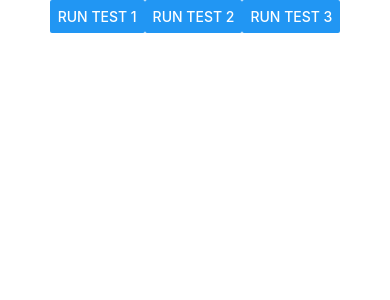
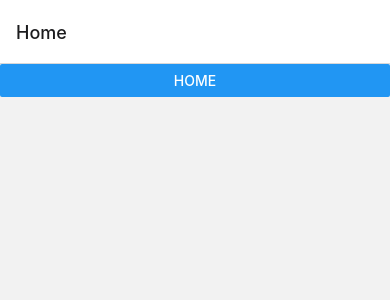
Before and after one commit to swroberson/Trash-2-Treasure, a React Native app: screen / in a window 390 px wide. Shown: the top 300 px of the page. Built offline with nearby package versions, Linux system fonts and the light colour scheme.

Commit message:
Added Navigation Component
Added Navigation Component

```diff
--- a/App.js
+++ b/App.js
@@ -1,14 +1,49 @@
-import React, { Component } from "react";
+import { staticBlock } from "@babel/types";
+//import React, { Component } from "react";
 import { Button, Text, TextInput, View, StyleSheet, SafeAreaView } from "react-native";
+import * as React from 'react';
+import { NavigationContainer } from '@react-navigation/native';
+import { createNativeStackNavigator } from '@react-navigation/native-stack';
+
+const Stack = createNativeStackNavigator();
 
 const App = () => {
+  return (
+      <NavigationContainer>
+        <Stack.Navigator>
+          <Stack.Screen
+            name="Home"
+            component={HomeScreen}
+            options={{ title: 'Home' }}
+          />
+          <Stack.Screen
+            name="Test"
+            component={TestScreen}
+            options={{ title: 'Test'}}
+          />
+        </Stack.Navigator>
+      </NavigationContainer>
+  );
+};
+
+const HomeScreen = ({navigation}) => {
+  return (
+    <Button
+      title = "Home"
+      onPress={() =>
+        navigation.navigate('Test')}
+    />
+  );
+};
+
+const TestScreen = ({navigation}) => {
   const [message1, setMessage1] = React.useState();
   const [message2, setMessage2] = React.useState();
   const [message3, setMessage3] = React.useState();
 
   return (
     <SafeAreaView>
-      <View style ={[styles.container, {
+    <View style ={[styles.container, {
       flexDirection: "row",
       justifyContent: "center"
       }]}>
@@ -60,7 +95,7 @@
           </Text>
       )}
       </View>
-    </SafeAreaView>
+      </SafeAreaView>
   );
 };
 
--- a/package.json
+++ b/package.json
@@ -10,8 +10,12 @@
     "lint": "eslint ."
   },
   "dependencies": {
+    "@react-navigation/native": "^6.0.6",
+    "@react-navigation/native-stack": "^6.2.5",
     "react": "17.0.2",
     "react-native": "0.65.1",
+    "react-native-safe-area-context": "^3.3.2",
+    "react-native-screens": "^3.8.0",
     "scandir": "^0.1.2"
   },
   "devDependencies": {
```
Also changed, not shown: 2 other files (tests, documents, lock files or other folders).
